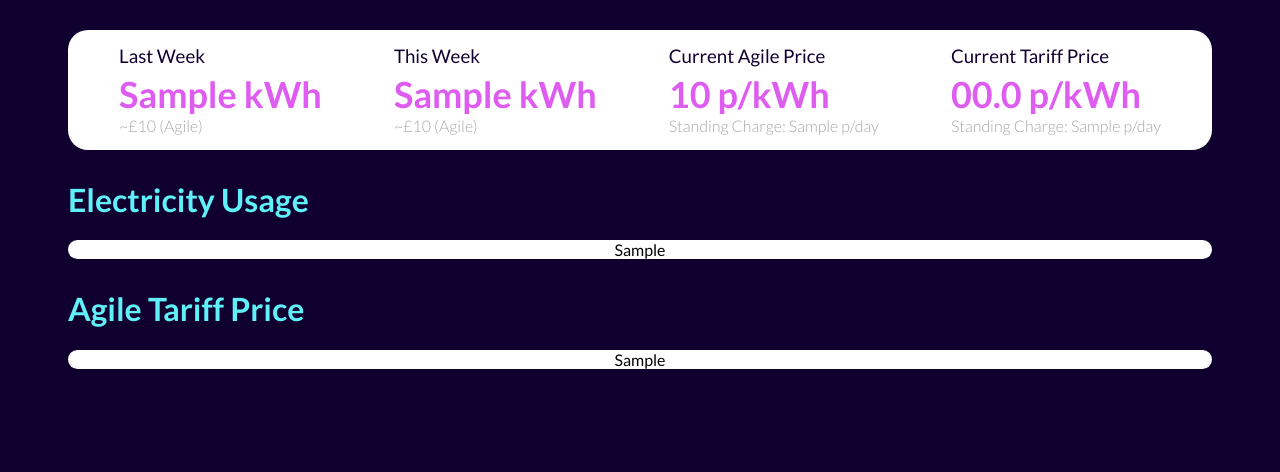
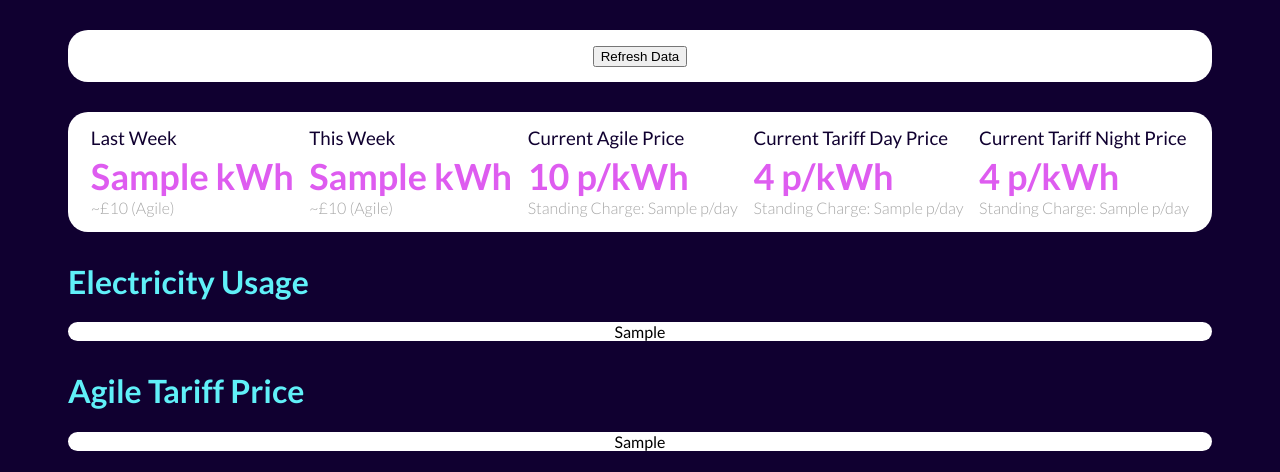
Before and after one commit to ChandlerKenworthy/EnergyDashboard, a Flask app: template templates/index.html in a window 1280 px wide. Shown: the top 472 px of the page. Run offline with Flask 3, Linux system fonts and the light colour scheme; the template is opened without the code that fills it: most values are stand-ins (such as "Sample title", 1, 10 or a date in 2020); some libraries are stand-ins or nearby versions; some web fonts are replaced.

Commit message:
Add day and night rates to the tariff info bar

```diff
--- a/app.py
+++ b/app.py
@@ -1,4 +1,4 @@
-from flask import Flask, render_template, jsonify, render_template_string
+from flask import Flask, render_template, jsonify, render_template_string, redirect, url_for
 import requests
 import plotly.express as px
 import pandas as pd
@@ -77,10 +77,12 @@ def process_tariff_data(data):
 
 def create_usage_plot(dates, usage):
     fig = px.line(x=dates, y=usage, title='Energy Usage Over Time', labels={'x': 'Date', 'y': 'Usage (kWh)'})
+    fig.update_traces(line=dict(color='#de5cf0'))
     return fig.to_html()
 
 def create_tariff_plot(dates, usage):
     fig = px.line(x=dates, y=usage, title='Agile Energy Price', labels={'x': 'Date', 'y': 'Price (p/kWh)'})
+    fig.update_traces(line=dict(color='#de5cf0'))
     return fig.to_html()
 
 def get_usage_for_period(data, days_ago_start, days_ago_end):
@@ -99,10 +101,49 @@ def get_price_for_period(usage, tariff, days_ago_start, days_ago_end):
     df = usage.join(tariff.set_index('valid_from'), on='interval_start', how='inner', rsuffix='_tariff').dropna()
     return np.sum(df['value_inc_vat'] * df['consumption']) / 100  # Convert to £
 
+def get_tariff_charge():
+    charges = fetch_data("https://api.octopus.energy/v1/products/VAR-22-11-01/electricity-tariffs/E-2R-VAR-22-11-01-E/standing-charges/")['results']
+    latest_date = datetime.utcnow().replace(tzinfo=timezone.utc) - timedelta(days=365)
+    tariff_charge_value = 0
+    for t in charges:
+        if (t['payment_method'] == "DIRECT_DEBIT"):
+            valid_from = pd.to_datetime(t['valid_from'], utc=True)
+            if valid_from > latest_date:
+                tariff_charge_value = t['value_inc_vat']
+                latest_date = valid_from
+    return tariff_charge_value
+
+def get_tariff_rate():
+    day_charges = fetch_data("https://api.octopus.energy/v1/products/VAR-22-11-01/electricity-tariffs/E-2R-VAR-22-11-01-E/day-unit-rates/")['results']
+    night_charges = fetch_data("https://api.octopus.energy/v1/products/VAR-22-11-01/electricity-tariffs/E-2R-VAR-22-11-01-E/night-unit-rates/")['results']
+    latest_date = datetime.utcnow().replace(tzinfo=timezone.utc) - timedelta(days=365)
+    tariff_day_rate_value, tariff_night_rate_value = 0, 0
+    for t in day_charges:
+        if (t['payment_method'] == "DIRECT_DEBIT"):
+            valid_from = pd.to_datetime(t['valid_from'], utc=True)
+            if valid_from > latest_date:
+                tariff_day_rate_value = t['value_inc_vat']
+                latest_date = valid_from
+    latest_date = datetime.utcnow().replace(tzinfo=timezone.utc) - timedelta(days=365)
+    for t in night_charges:
+        if (t['payment_method'] == "DIRECT_DEBIT"):
+            valid_from = pd.to_datetime(t['valid_from'], utc=True)
+            if valid_from > latest_date:
+                tariff_night_rate_value = t['value_inc_vat']
+                latest_date = valid_from
+    return tariff_day_rate_value, tariff_night_rate_value
+
 @app.route('/')
 def index():
+    return render_dashboard()
+
+@app.route('/refresh', methods=['POST'])
+def refresh_data():
+    return render_dashboard(force_refresh=True)
+
+def render_dashboard(force_refresh=False):
     tariff_data = fetch_tariff_data(14)
-    usage_data = fetch_usage_data(14, force_fetch=False)
+    usage_data = fetch_usage_data(14, force_fetch=force_refresh)
 
     if usage_data.empty:
         return "Error fetching data from the API"
@@ -118,15 +159,8 @@ def index():
     usage_plot = create_usage_plot(usage_dates, usage_values)
     tariff_dates, tariff_values = process_tariff_data(tariff_data)
     tariff_plot = create_tariff_plot(tariff_dates, tariff_values)
-    tariff_charge = fetch_data("https://api.octopus.energy/v1/products/VAR-22-11-01/electricity-tariffs/E-2R-VAR-22-11-01-E/standing-charges/")['results']
-    latest_date = datetime.utcnow().replace(tzinfo=timezone.utc) - timedelta(days=365)
-    tariff_charge_value = 0
-    for t in tariff_charge:
-        if (t['payment_method'] == "DIRECT_DEBIT"):
-            valid_from = pd.to_datetime(t['valid_from'], utc=True)
-            if valid_from > latest_date:
-                tariff_charge_value = t['value_inc_vat']
-                latest_date = valid_from
+    tariff_charge = get_tariff_charge()
+    tariff_rate_day, tariff_rate_night = get_tariff_rate()
 
     return render_template(
         'index.html',
@@ -138,7 +172,9 @@ def index():
         last_price=f"{last_price:.2f}",
         current_agile_price=f"{current_agile_price:.1f}",
         agile_charge=f"{agile_charge:.1f}",
-        tariff_charge=f"{tariff_charge_value:.1f}"
+        tariff_charge=f"{tariff_charge:.1f}",
+        tariff_rate_day=f"{tariff_rate_day:.1f}",
+        tariff_rate_night=f"{tariff_rate_night:.1f}"
     )
 
 if __name__ == '__main__':
--- a/templates/index.html
+++ b/templates/index.html
@@ -11,6 +11,11 @@
     <link href="https://fonts.googleapis.com/css2?family=Lato:ital,wght@0,100;0,300;0,400;0,700;1,900&family=Playfair+Display:ital,wght@0,400..900;1,400..900&display=swap" rel="stylesheet">
 </head>
 <body>
+    <div class="row">
+        <form action="{{ url_for('refresh_data') }}" method="post">
+            <button type="submit">Refresh Data</button>
+        </form>
+    </div>
     <div class="row">
         <div class="col">
             <h3 class="small-title">Last Week</h3>
@@ -28,8 +33,13 @@
             <p class="kwh-data">Standing Charge: {{ agile_charge }} p/day</p>
         </div>
         <div class="col">
-            <h3 class="small-title">Current Tariff Price</h3>
-            <p class="price-data">00.0 p/kWh</p>
+            <h3 class="small-title">Current Tariff Day Price</h3>
+            <p class="price-data">{{ tariff_rate_day }} p/kWh</p>
+            <p class="kwh-data">Standing Charge: {{ tariff_charge }} p/day</p>
+        </div>
+        <div class="col">
+            <h3 class="small-title">Current Tariff Night Price</h3>
+            <p class="price-data">{{ tariff_rate_night }} p/kWh</p>
             <p class="kwh-data">Standing Charge: {{ tariff_charge }} p/day</p>
         </div>
     </div>
```
